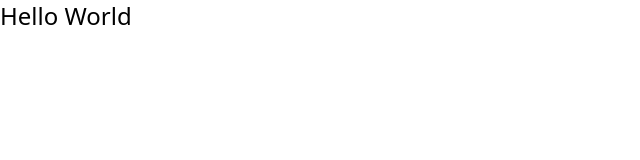
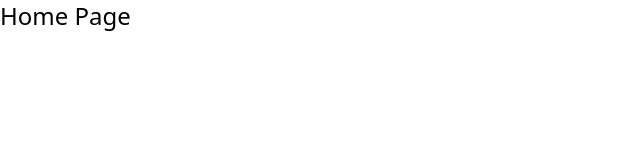
Before and after one commit to harshv5094/my-website, a React (Vite) app: page / in a window 1280 px wide. Shown: the top 160 px of the page, without its empty margins (0-640 px from the left). Built offline with nearby package versions, Linux system fonts and the light colour scheme.

Commit message:
feat: setting up basic routes using `react-router`

```diff
--- a/package.json
+++ b/package.json
@@ -11,7 +11,8 @@
   },
   "dependencies": {
     "react": "^19.1.1",
-    "react-dom": "^19.1.1"
+    "react-dom": "^19.1.1",
+    "react-router": "^7.8.2"
   },
   "devDependencies": {
     "@eslint/js": "^9.33.0",
--- a/src/App.tsx
+++ b/src/App.tsx
@@ -1,8 +1,17 @@
+import { BrowserRouter, Routes, Route } from "react-router"
+import Home from "./pages/Home"
+import About from "./pages/About"
+import Work from "./pages/Work"
+
 function App() {
   return (
-    <div className="text-2xl">
-      <h1>Hello World</h1>
-    </div>
+    <BrowserRouter>
+      <Routes>
+        <Route path="/" element={<Home />} />
+        <Route path="/aboutme" element={<About />} />
+        <Route path="/work" element={<Work />} />
+      </Routes>
+    </BrowserRouter>
   )
 }
 
```
Also changed, not shown: 1 other file (tests, documents, lock files or other folders).
